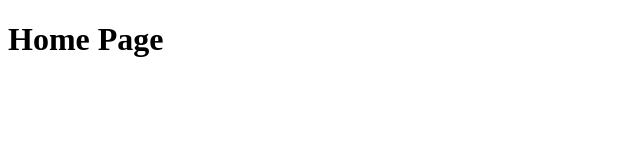
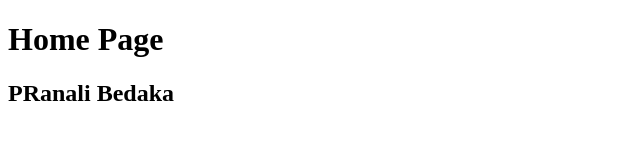
Before and after one commit to bedakapranali/learn-git, a plain HTML site: page index.html in a window 1280 px wide. Shown: the whole page, without its empty margins (0-640 px from the left). Drawn offline with Linux system fonts and the light colour scheme.

Commit message:
modified index.html

```diff
--- a/index.html
+++ b/index.html
@@ -7,5 +7,6 @@
 </head>
 <body>
     <h1>Home Page</h1>
+    <h2>PRanali Bedaka</h2>
 </body>
 </html>
```
